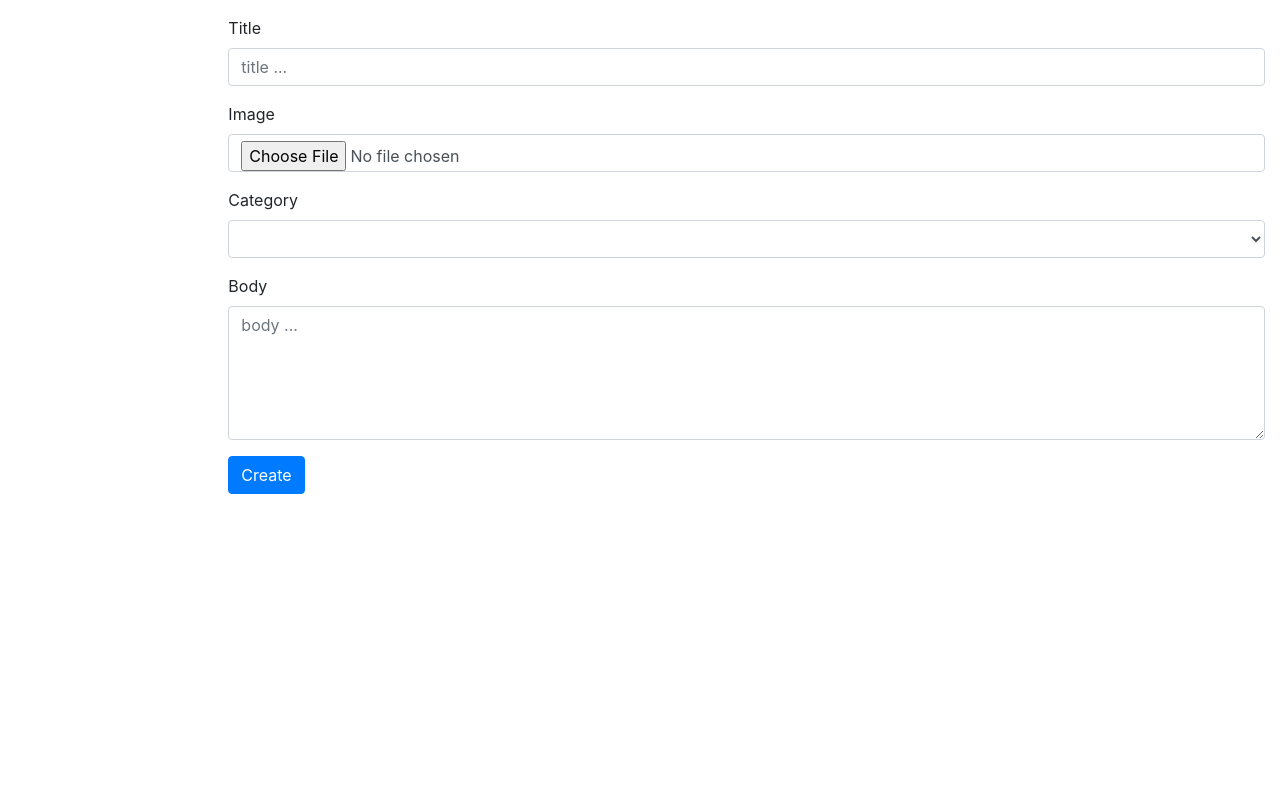
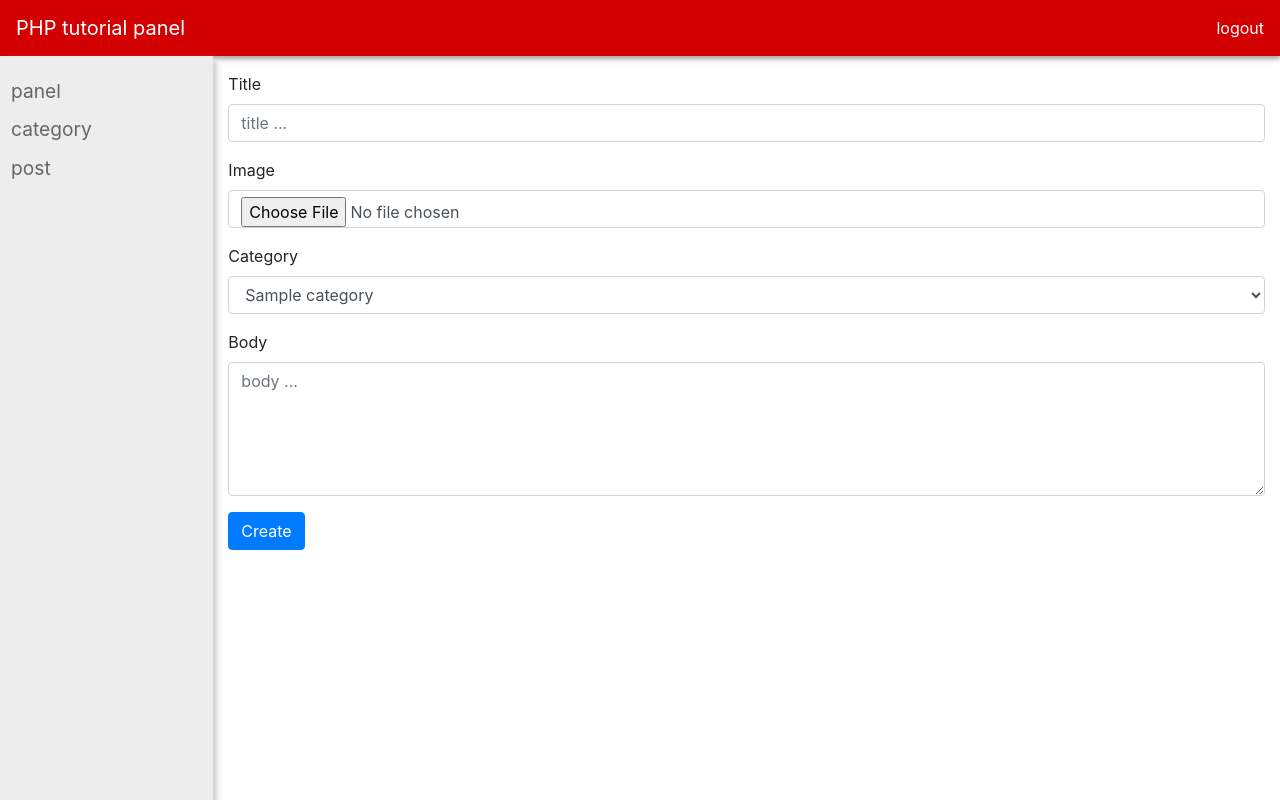
Before and after one commit to Mr-Sepehr-sa/blog, a PHP site: page /blog/panel/post/create.php in a window 1280 px wide. Run offline with PHP 8.4, Linux system fonts and the light colour scheme; tables that the repository leaves empty or names only in its code hold one stand-in row (values such as "Sample post"); lists and menus that the app fills with data are empty.

Commit message:
add crete for post in panel

```diff
--- a/panel/post/create.php
+++ b/panel/post/create.php
@@ -1,23 +1,63 @@
+<?php
+    require_once '../../functions/helpers.php';
+    require_once '../../functions/pdo_connection.php';
 
+    if(isset($_POST['title']) && $_POST['title'] !== '' and
+        isset($_FILES['image']) && $_FILES['image']['name'] !== '' and
+        isset($_POST['cat_id']) && $_POST['cat_id'] !== '' and
+        isset($_POST['body']) && $_POST['body'] !== ''){
+
+        global $pdo;
+        $query = 'SELECT * FROM php_project.categories WHERE id = ?';
+        $statement = $pdo->prepare($query);
+        $statement->execute([$_POST['cat_id']]);
+        $category = $statement->fetch();
+
+        $allowMimes = ['png','jpeg','jpg','gif'];
+        $imageMime = pathinfo($_FILES['image']['name'],PATHINFO_EXTENSION);
+
+
+        if (!in_array($imageMime,$allowMimes)){
+            redirect('panel/post');
+        }
+
+        $basePath = dirname(dirname(__DIR__));
+        $image = '/assets/images/posts/' . date("Y_m_d_H_i_s") . '.' .$imageMime;
+
+
+
+        $image_upload = move_uploaded_file($_FILES['image']['tmp_name'],$basePath.$image);
+
+        if ($category !== false && $image_upload !== false){
+            $sql = "INSERT INTO php_project.posts (title, body, cat_id,image,created_at) VALUES (?,?,?,?,NOW())";
+            $stmt= $pdo->prepare($sql);
+            $stmt->execute([$_POST['title'], $_POST['body'], $_POST['cat_id'],$image]);
+        }
+
+        redirect('panel/post');
+
+    }
+?>
 <!DOCTYPE html>
 <html lang="en">
 <head>
     <meta charset="UTF-8">
     <meta name="viewport" content="width=device-width, initial-scale=1">
     <title>PHP panel</title>
-    <link rel="stylesheet" href="../../assets/css/bootstrap.min.css" media="all" type="text/css">
-    <link rel="stylesheet" href="../../assets/css/style.css" media="all" type="text/css">
+    <link rel="stylesheet" href="<?= asset('assets/css/bootstrap.min.css') ?>" media="all" type="text/css">
+    <link rel="stylesheet" href="<?= asset('assets/css/style.css') ?>" media="all" type="text/css">
 </head>
 <body>
 <section id="app">
-
+    <?php require_once '../layouts/top-nav.php';?>
     <section class="container-fluid">
         <section class="row">
             <section class="col-md-2 p-0">
+                <?php require_once '../layouts/sidebar.php';?>
             </section>
             <section class="col-md-10 pt-3">
 
-                <form action="create.php" method="post" enctype="multipart/form-data">
+                <form action="<?= url('panel/post/create.php') ?>" method="post" enctype="multipart/form-data">
                     <section class="form-group">
                         <label for="title">Title</label>
                         <input type="text" class="form-control" name="title" id="title" placeholder="title ...">
@@ -29,6 +69,14 @@
                     <section class="form-group">
                         <label for="cat_id">Category</label>
                         <select class="form-control" name="cat_id" id="cat_id">
+                            <?php
+                            $query = "SELECT * FROM php_project.categories";
+                            $statment = $pdo->prepare($query);
+                            $statment->execute();
+                            $categories = $statment->fetchAll();
+                            foreach ($categories as $category){?>
+                                <option value="<?= $category->id ?>"><?= $category->name ?></option>
+                            <?php } ?>
                         </select>
                     </section>
                     <section class="form-group">
@@ -46,7 +94,7 @@
 
 </section>
 
-<script src="../../assets/js/jquery.min.js"></script>
-<script src="../../assets/js/bootstrap.min.js"></script>
+<script src="<?= asset('assets/js/jquery.min.js') ?>"></script>
+<script src="<?= asset('assets/js/bootstrap.min.js') ?>"></script>
 </body>
 </html>
```
Also changed, not shown: assets/images/posts/2022_09_01_08_08_39.jpg (added), assets/images/posts/2022_09_01_08_12_21.jpg (added).
